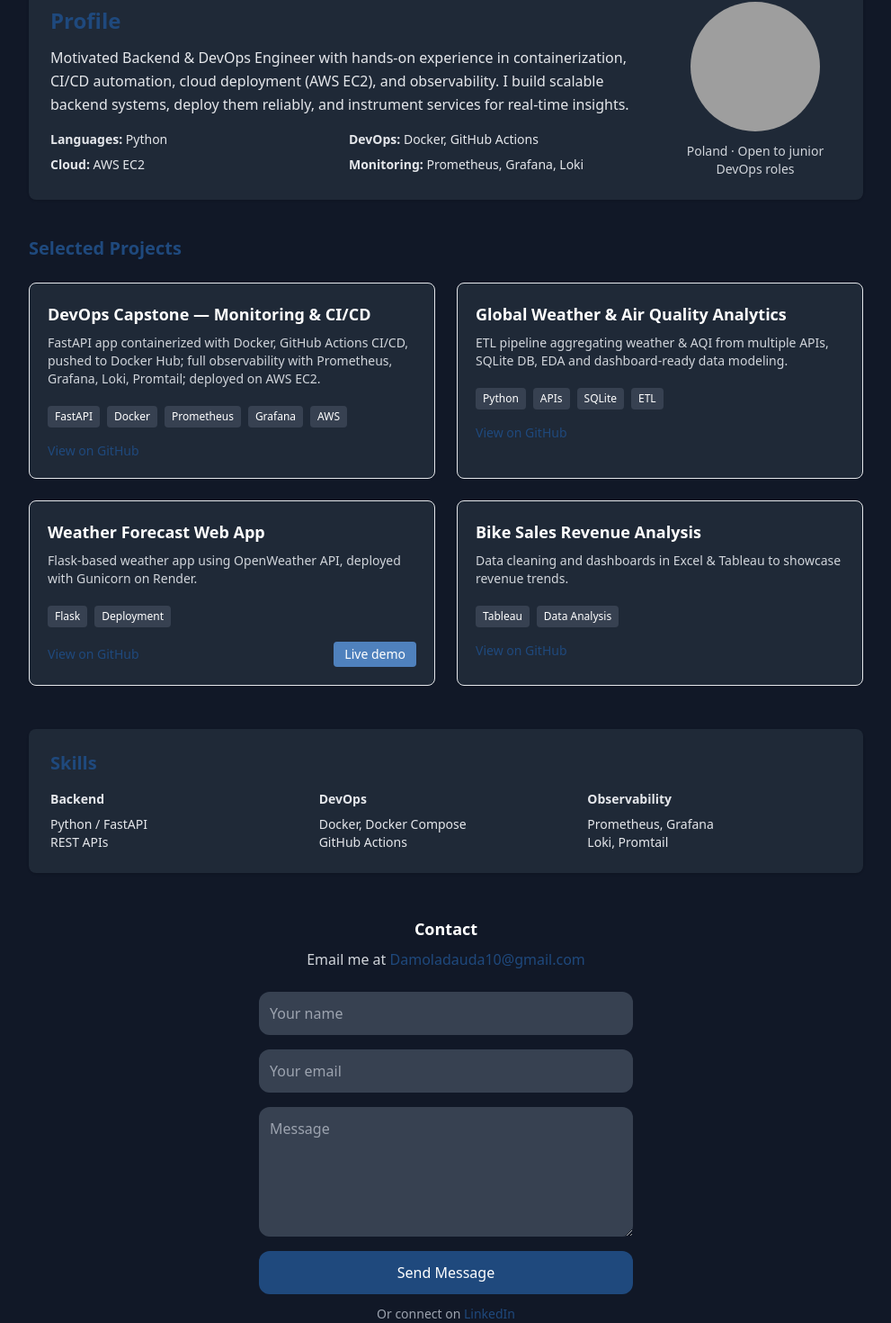
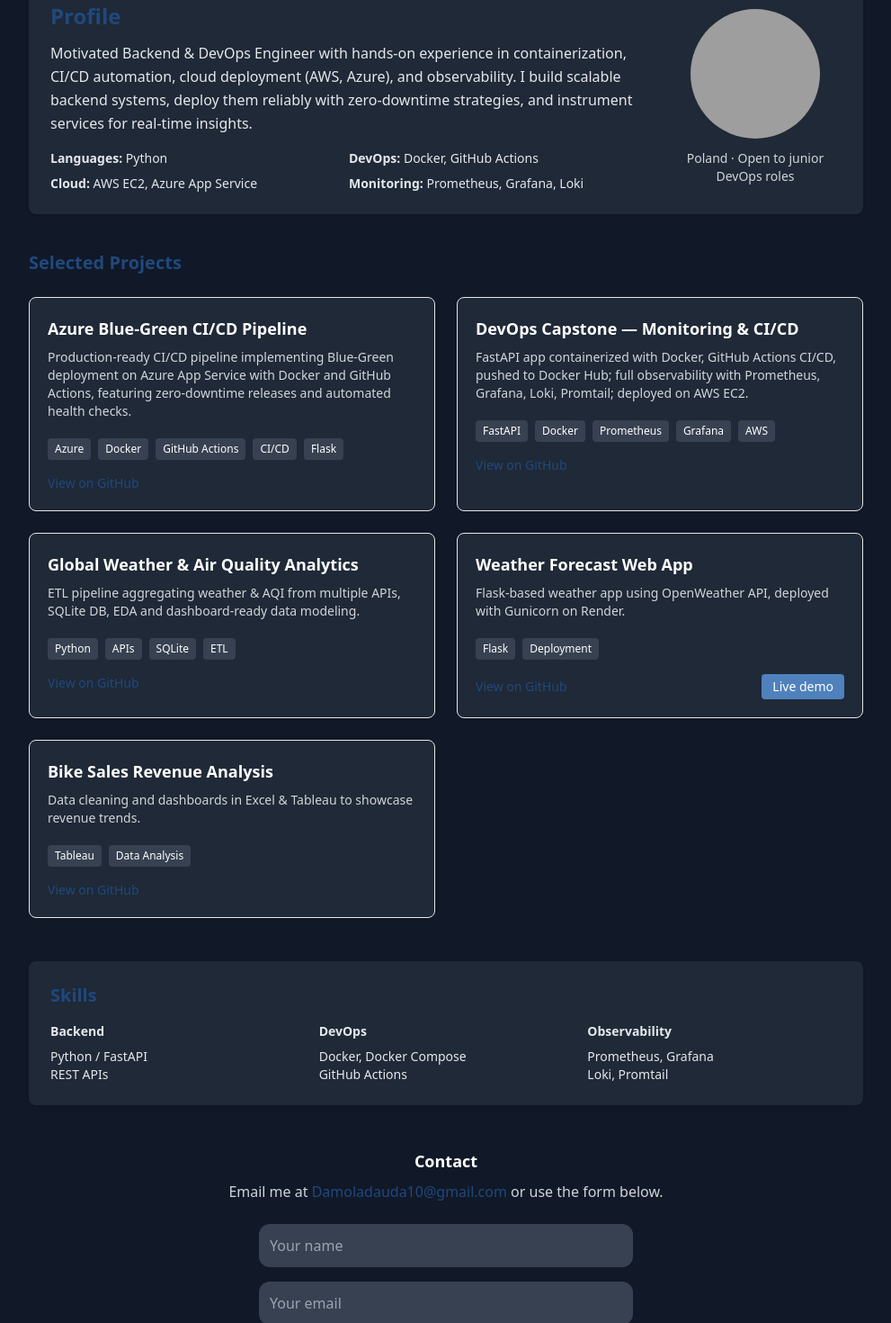
Before and after one commit to sharedee2776/Adedamola-Portfolio, a React (Vite) app: page / in a window 1280 px wide. Shown: the part 214-1684 px from the top of the page at 90% size, without its empty margins (144-1135 px from the left). Built offline with nearby package versions, Linux system fonts and the light colour scheme; grey boxes are pictures that could not be loaded.

Commit message:
Add Azure Blue-Green CI/CD project and update profile/skills for Azure experience

```diff
--- a/src/App.jsx
+++ b/src/App.jsx
@@ -2,6 +2,13 @@ import React, { useState } from 'react'
 import { motion } from 'framer-motion'
 
 const projects = [
+  {
+    title: "Azure Blue-Green CI/CD Pipeline",
+    desc: "Production-ready CI/CD pipeline implementing Blue-Green deployment on Azure App Service with Docker and GitHub Actions, featuring zero-downtime releases and automated health checks.",
+    github: "https://github.com/sharedee2776/azure-blue-green-cicd",
+    demo: "",
+    tags: ["Azure", "Docker", "GitHub Actions", "CI/CD", "Flask"]
+  },
   {
     title: "DevOps Capstone — Monitoring & CI/CD",
     desc: "FastAPI app containerized with Docker, GitHub Actions CI/CD, pushed to Docker Hub; full observability with Prometheus, Grafana, Loki, Promtail; deployed on AWS EC2.",
@@ -67,12 +74,12 @@ export default function App() {
             <div className="md:flex-1">
               <h2 className="text-2xl font-semibold text-[var(--primary)]">Profile</h2>
               <p className="mt-3 text-gray-700 dark:text-gray-200 leading-relaxed">
-                Motivated Backend & DevOps Engineer with hands-on experience in containerization, CI/CD automation, cloud deployment (AWS EC2), and observability. I build scalable backend systems, deploy them reliably, and instrument services for real-time insights.
+                Motivated Backend & DevOps Engineer with hands-on experience in containerization, CI/CD automation, cloud deployment (AWS, Azure), and observability. I build scalable backend systems, deploy them reliably with zero-downtime strategies, and instrument services for real-time insights.
               </p>
               <ul className="mt-4 grid grid-cols-2 gap-2 text-sm text-gray-700 dark:text-gray-200">
                 <li><strong>Languages:</strong> Python</li>
                 <li><strong>DevOps:</strong> Docker, GitHub Actions</li>
-                <li><strong>Cloud:</strong> AWS EC2</li>
+                <li><strong>Cloud:</strong> AWS EC2, Azure App Service</li>
                 <li><strong>Monitoring:</strong> Prometheus, Grafana, Loki</li>
               </ul>
             </div>
@@ -138,7 +145,7 @@ export default function App() {
 
           <section className="mt-12 text-center">
             <h4 className="text-lg font-semibold">Contact</h4>
-            <p className="mt-2 text-gray-700 dark:text-gray-300">Email me at <a className="text-[var(--primary)] hover:underline" href="mailto:Damoladauda10@gmail.com">Damoladauda10@gmail.com</a></p>
+            <p className="mt-2 text-gray-700 dark:text-gray-300">Email me at <a className="text-[var(--primary)] hover:underline" href="mailto:Damoladauda10@gmail.com">Damoladauda10@gmail.com</a> or use the form below.</p>
 
             <div className="mt-6 flex justify-center">
               <form action="https://api.web3forms.com/submit" method="POST" className="flex flex-col gap-4 max-w-md w-full px-4">
@@ -149,7 +156,7 @@ export default function App() {
                 <button className="bg-[var(--primary)] text-white p-3 rounded-xl hover:bg-[#15385a]" type="submit">Send Message</button>
               </form>
             </div>
-            <p className="mt-3 text-sm text-gray-500 dark:text-gray-400">Or connect on <a href="https://linkedin.com/in/adedamola-dauda" className="text-[var(--primary)] hover:underline">LinkedIn</a></p>
+            <p className="mt-3 text-sm text-gray-500 dark:text-gray-400">Or connect on <a href="https://linkedin.com/in/adedamola-dauda" className="text-[var(--primary)] hover:underline">LinkedIn</a>.</p>
           </section>
 
         </main>
```
